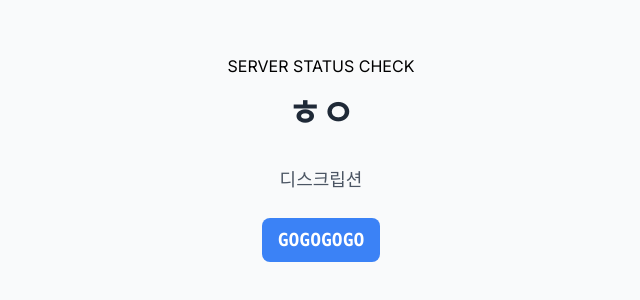
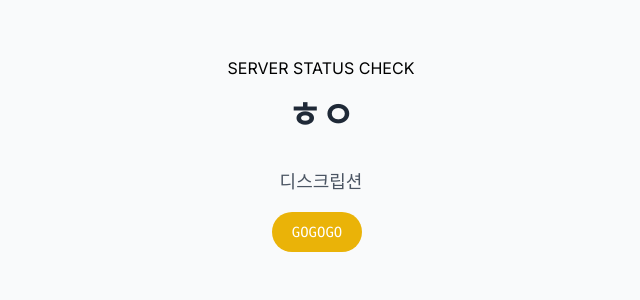
Before and after one commit to 2starwook/HackKU-2024-LOOH, a Next.js app: page / in a window 1280 px wide. Shown: the part 242-542 px from the top of the page, without its empty margins (319-959 px from the left). Built offline with nearby package versions, Linux system fonts and the light colour scheme.

Commit message:
Minor Style Update

```diff
--- a/app/globals.css
+++ b/app/globals.css
@@ -4,24 +4,17 @@
 
 :root {
   --foreground-rgb: 0, 0, 0;
-  --background-start-rgb: 255, 255, 255;
-  --background-end-rgb: 255, 255, 255;
+  --background-rgb: 250, 250, 250; /* zinc-200의 RGB 값 */
 }
 
 @media (prefers-color-scheme: dark) {
   :root {
     --foreground-rgb: 255, 255, 255;
-    --background-start-rgb: 0, 0, 0;
-    --background-end-rgb: 0, 0, 0;
+    --background-rgb: 24, 24, 27; /* zinc-900의 RGB 값 */
   }
 }
 
 body {
   color: rgb(var(--foreground-rgb));
-  background: linear-gradient(
-      to bottom,
-      transparent,
-      rgb(var(--background-end-rgb))
-    )
-    rgb(var(--background-start-rgb));
+  background: var(--background-rgb);
 }
--- a/app/page.tsx
+++ b/app/page.tsx
@@ -15,8 +15,11 @@ export default function Home() {
           디스크립션
         </p>
         <Link href="/form" passHref>
-          <button className="mt-2 px-4 py-2 bg-blue-500 text-white font-bold text-lg rounded-lg hover:bg-blue-700 transition-colors duration-200 ease-in-out focus:outline-none focus:ring-2 focus:ring-blue-300 focus:ring-opacity-50 cursor-pointer">
-            GOGOGOGO
+          <button
+            type="button"
+            className="text-white bg-yellow-500 hover:bg-yellow-600 focus:outline-none focus:ring-4 focus:ring-yellow-300 font-medium rounded-full text-sm px-5 py-2.5 text-center me-2 mb-2 dark:focus:ring-yellow-900"
+          >
+            GOGOGO
           </button>
         </Link>
       </div>
```
